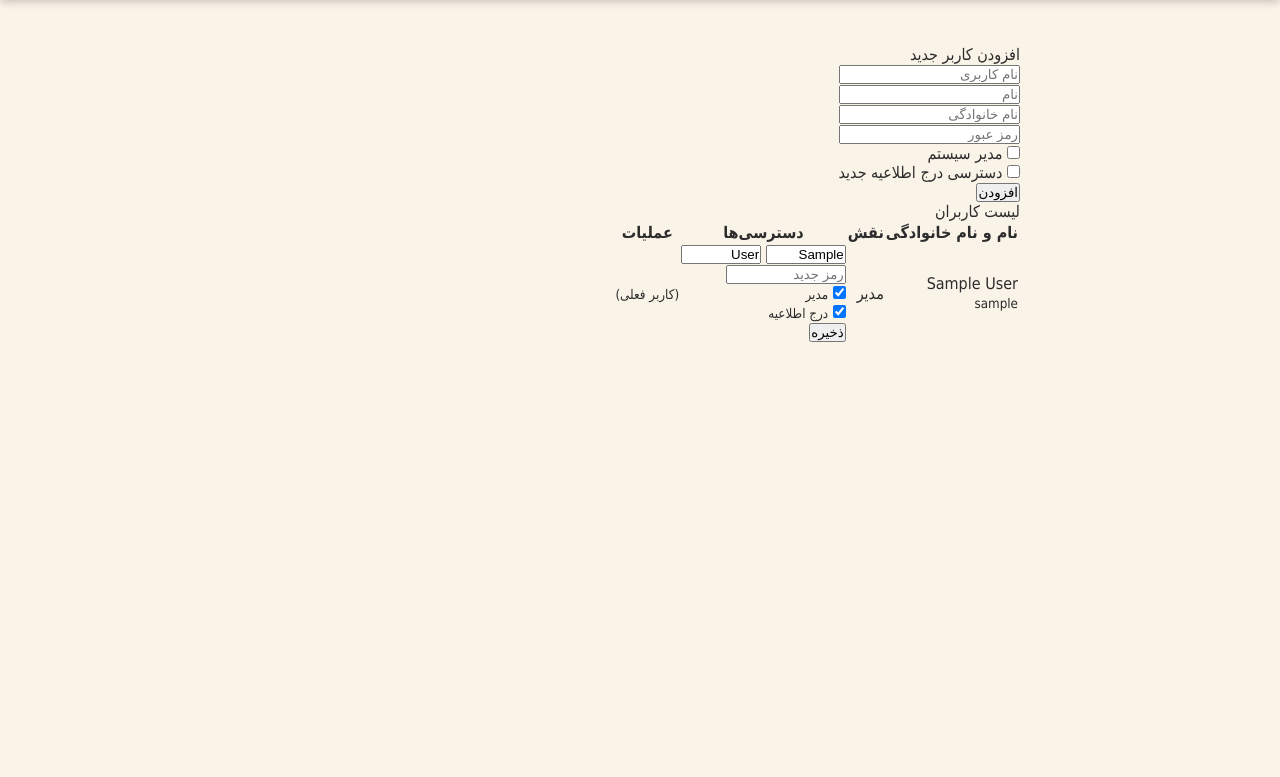
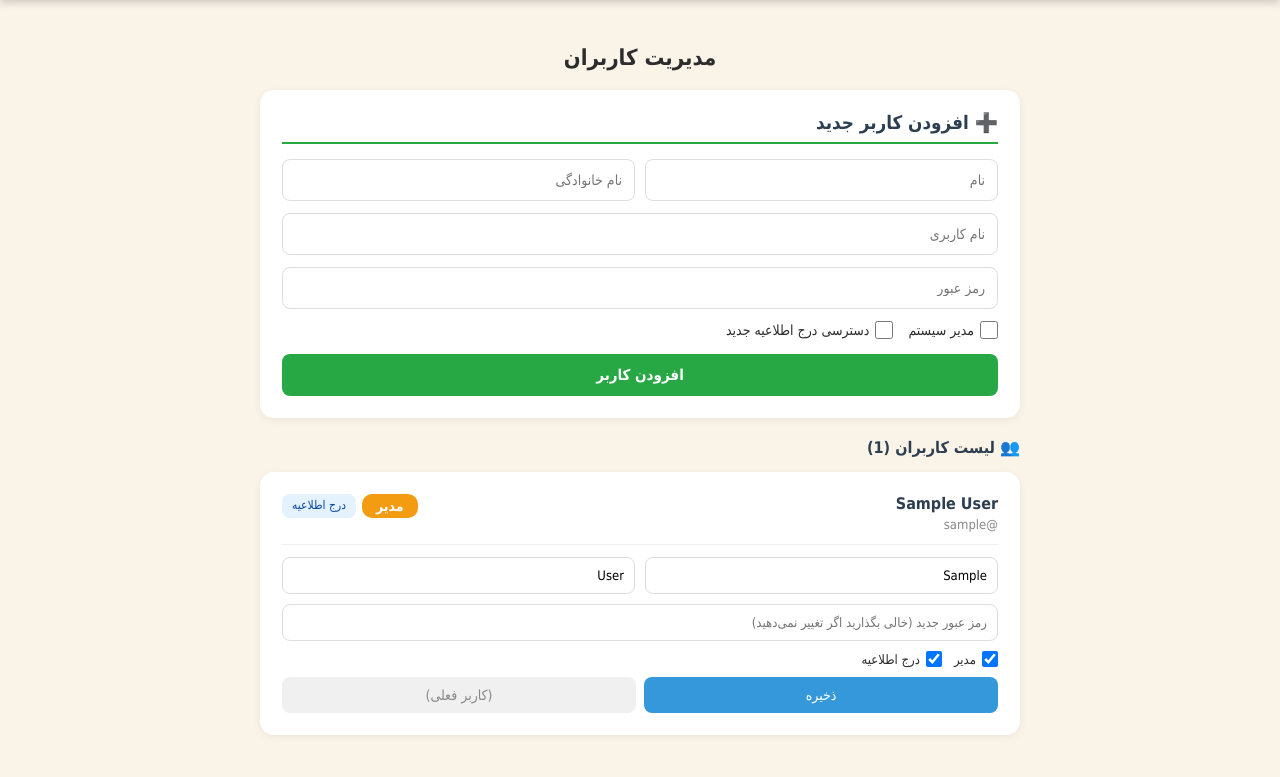
Before and after one commit to irancell939-dotcom/flask-notification-app, a Flask app: page /manage_users in a window 1280 px wide. Shown: the part 74-851 px from the top of the page. Before the commit the page ends 416 px from the top, so only its background shows below. Run offline with Flask 3, Linux system fonts and the light colour scheme; a user stored in the database is signed in; tables that the repository leaves empty hold one stand-in row (values such as "Sample post").

Commit message:
Update manage_users.html

```diff
--- a/templates/manage_users.html
+++ b/templates/manage_users.html
@@ -1,113 +1,124 @@
 {% extends "base.html" %}
-
 {% block title %}مدیریت کاربران{% endblock %}
 
 {% block content %}
-<div class="row">
-    <div class="col-md-4 mb-4">
-        <div class="card shadow-sm">
-            <div class="card-header bg-primary text-white">افزودن کاربر جدید</div>
-            <div class="card-body">
-                <form method="POST">
+<h1 class="page-title">مدیریت کاربران</h1>
+
+<!-- فرم افزودن کاربر جدید -->
+<div class="notification-card" style="margin-bottom: 20px;">
+    <h3 style="margin-bottom: 15px; color: #2c3e50; border-bottom: 2px solid #28a745; padding-bottom: 8px;">
+        ➕ افزودن کاربر جدید
+    </h3>
+    <form method="POST" action="{{ url_for('manage_users') }}">
         <input type="hidden" name="action" value="add">
-                    <div class="mb-2">
-                        <input type="text" name="username" class="form-control" placeholder="نام کاربری" required>
+
+        <div style="display: grid; grid-template-columns: 1fr 1fr; gap: 10px; margin-bottom: 12px;">
+            <input type="text" name="first_name" placeholder="نام" required
+                   style="padding: 12px; border: 1px solid #ddd; border-radius: 8px; font-size: 14px; font-family: Tahoma;">
+            <input type="text" name="last_name" placeholder="نام خانوادگی" required
+                   style="padding: 12px; border: 1px solid #ddd; border-radius: 8px; font-size: 14px; font-family: Tahoma;">
         </div>
-                    <div class="mb-2">
-                        <input type="text" name="first_name" class="form-control" placeholder="نام" required>
+
+        <input type="text" name="username" placeholder="نام کاربری" required
+               style="width: 100%; padding: 12px; border: 1px solid #ddd; border-radius: 8px; font-size: 14px; font-family: Tahoma; margin-bottom: 12px;">
+
+        <input type="password" name="password" placeholder="رمز عبور" required
+               style="width: 100%; padding: 12px; border: 1px solid #ddd; border-radius: 8px; font-size: 14px; font-family: Tahoma; margin-bottom: 12px;">
+
+        <div style="display: flex; gap: 15px; margin-bottom: 15px; flex-wrap: wrap;">
+            <label style="display: flex; align-items: center; gap: 6px; cursor: pointer; font-size: 14px;">
+                <input type="checkbox" name="is_admin" style="width: 18px; height: 18px;">
+                مدیر سیستم
+            </label>
+            <label style="display: flex; align-items: center; gap: 6px; cursor: pointer; font-size: 14px;">
+                <input type="checkbox" name="can_add_notification" style="width: 18px; height: 18px;">
+                دسترسی درج اطلاعیه جدید
+            </label>
         </div>
-                    <div class="mb-2">
-                        <input type="text" name="last_name" class="form-control" placeholder="نام خانوادگی" required>
-                    </div>
-                    <div class="mb-2">
-                        <input type="password" name="password" class="form-control" placeholder="رمز عبور" required>
-                    </div>
-                    <div class="form-check mb-2">
-                        <input class="form-check-input" type="checkbox" name="is_admin" id="is_admin">
-                        <label class="form-check-label" for="is_admin">مدیر سیستم</label>
-                    </div>
-                    <div class="form-check mb-3">
-                        <input class="form-check-input" type="checkbox" name="can_add_notification" id="can_add">
-                        <label class="form-check-label" for="can_add">دسترسی درج اطلاعیه جدید</label>
-                    </div>
-                    <button type="submit" class="btn btn-success w-100">افزودن</button>
+
+        <button type="submit"
+                style="width: 100%; background: #28a745; color: white; padding: 12px; border: none; border-radius: 8px; font-size: 15px; font-weight: bold; cursor: pointer; font-family: Tahoma;">
+            افزودن کاربر
+        </button>
     </form>
 </div>
+
+<!-- لیست کاربران -->
+<h3 style="margin-bottom: 15px; color: #2c3e50; font-size: 16px;">
+    👥 لیست کاربران ({{ users|length }})
+</h3>
+
+{% for user in users %}
+    <div class="notification-card" style="margin-bottom: 12px;">
+        <div style="display: flex; justify-content: space-between; align-items: flex-start; flex-wrap: wrap; gap: 10px; margin-bottom: 10px;">
+            <div style="flex: 1; min-width: 200px;">
+                <div style="font-weight: bold; font-size: 16px; color: #2c3e50; margin-bottom: 4px;">
+                    {{ user.first_name or '-' }} {{ user.last_name or '' }}
+                </div>
+                <div style="font-size: 13px; color: #888;">
+                    @{{ user.username }}
+                </div>
+            </div>
+            <div style="display: flex; gap: 6px; flex-wrap: wrap;">
+                {% if user.is_admin %}
+                    <span class="badge-important" style="background: #f39c12;">مدیر</span>
+                {% else %}
+                    <span style="background: #3498db; color: white; padding: 4px 12px; border-radius: 10px; font-size: 12px; font-weight: bold;">کاربر</span>
+                {% endif %}
+
+                {% if user.can_add_notification %}
+                    <span style="background: #e3f2fd; color: #0d47a1; padding: 4px 10px; border-radius: 8px; font-size: 12px;">
+                        درج اطلاعیه
+                    </span>
+                {% endif %}
             </div>
         </div>
 
-    <div class="col-md-8">
-        <div class="card shadow-sm">
-            <div class="card-header">لیست کاربران</div>
-            <div class="card-body">
-                <table class="table table-hover">
-                    <thead>
-                        <tr>
-                            <th>نام و نام خانوادگی</th>
-                            <th>نقش</th>
-                            <th>دسترسی‌ها</th>
-                            <th>عملیات</th>
-                        </tr>
-                    </thead>
-                    <tbody>
-                        {% for user in users %}
-                        <tr>
-                            <td>
-                                {{ user.first_name or '-' }} {{ user.last_name or '' }}
-                                <br><small class="text-muted">{{ user.username }}</small>
-                            </td>
-                            <td>
-                                {% if user.is_admin %}
-                                <span class="badge bg-warning text-dark">مدیر</span>
-                                {% else %}
-                                <span class="badge bg-secondary">کاربر</span>
-                                {% endif %}
-                            </td>
-                            <td>
-                                <form method="POST" class="d-inline">
+        <!-- فرم ویرایش -->
+        <form method="POST" action="{{ url_for('manage_users') }}" style="margin-top: 12px; padding-top: 12px; border-top: 1px solid #f0f0f0;">
             <input type="hidden" name="action" value="update">
             <input type="hidden" name="user_id" value="{{ user.id }}">
-                                    <div class="mb-1">
-                                        <input type="text" name="first_name" value="{{ user.first_name or '' }}"
-                                               class="form-control form-control-sm d-inline-block" style="width: 80px;" placeholder="نام">
-                                        <input type="text" name="last_name" value="{{ user.last_name or '' }}"
-                                               class="form-control form-control-sm d-inline-block" style="width: 80px;" placeholder="نام خانوادگی">
+
+            <div style="display: grid; grid-template-columns: 1fr 1fr; gap: 10px; margin-bottom: 10px;">
+                <input type="text" name="first_name" value="{{ user.first_name or '' }}" placeholder="نام"
+                       style="padding: 10px; border: 1px solid #ddd; border-radius: 8px; font-size: 13px; font-family: Tahoma;">
+                <input type="text" name="last_name" value="{{ user.last_name or '' }}" placeholder="نام خانوادگی"
+                       style="padding: 10px; border: 1px solid #ddd; border-radius: 8px; font-size: 13px; font-family: Tahoma;">
             </div>
-                                    <div class="mb-1">
-                                        <input type="password" name="new_password"
-                                               class="form-control form-control-sm d-inline-block" style="width: 120px;" placeholder="رمز جدید">
+
+            <input type="password" name="new_password" placeholder="رمز عبور جدید (خالی بگذارید اگر تغییر نمی‌دهید)"
+                   style="width: 100%; padding: 10px; border: 1px solid #ddd; border-radius: 8px; font-size: 13px; font-family: Tahoma; margin-bottom: 10px;">
+
+            <div style="display: flex; gap: 12px; margin-bottom: 10px; flex-wrap: wrap;">
+                <label style="display: flex; align-items: center; gap: 6px; cursor: pointer; font-size: 13px;">
+                    <input type="checkbox" name="is_admin" {{ 'checked' if user.is_admin }} style="width: 16px; height: 16px;">
+                    مدیر
+                </label>
+                <label style="display: flex; align-items: center; gap: 6px; cursor: pointer; font-size: 13px;">
+                    <input type="checkbox" name="can_add_notification" {{ 'checked' if user.can_add_notification }} style="width: 16px; height: 16px;">
+                    درج اطلاعیه
+                </label>
             </div>
-                                    <div class="form-check form-check-inline">
-                                        <input class="form-check-input" type="checkbox" name="is_admin"
-                                               {% if user.is_admin %}checked{% endif %}>
-                                        <small>مدیر</small>
+
+            <div style="display: flex; gap: 8px; flex-wrap: wrap;">
+                <button type="submit"
+                        style="flex: 1; min-width: 100px; background: #3498db; color: white; padding: 10px; border: none; border-radius: 8px; font-size: 14px; cursor: pointer; font-family: Tahoma;">
+                    ذخیره
+                </button>
+
+                {% if user.id != current_user.id %}
+                    <button type="submit" name="action" value="delete"
+                            style="flex: 1; min-width: 100px; background: #e74c3c; color: white; padding: 10px; border: none; border-radius: 8px; font-size: 14px; cursor: pointer; font-family: Tahoma;"
+                            onclick="return confirm('آیا از حذف این کاربر مطمئن هستید؟')">
+                        حذف
+                    </button>
+                {% else %}
+                    <span style="flex: 1; min-width: 100px; background: #f0f0f0; color: #888; padding: 10px; border-radius: 8px; font-size: 14px; text-align: center; display: block;">
+                        (کاربر فعلی)
+                    </span>
+                {% endif %}
             </div>
-                                    <div class="form-check form-check-inline">
-                                        <input class="form-check-input" type="checkbox" name="can_add_notification"
-                                               {% if user.can_add_notification %}checked{% endif %}>
-                                        <small>درج اطلاعیه</small>
+        </form>
     </div>
-                                    <button type="submit" class="btn btn-sm btn-outline-primary mt-1">ذخیره</button>
-                                </form>
-                            </td>
-                            <td>
-                                {% if user.id != current_user.id %}
-                                <form method="POST" class="d-inline">
-                                    <input type="hidden" name="action" value="delete">
-                                    <input type="hidden" name="user_id" value="{{ user.id }}">
-                                    <button type="submit" class="btn btn-sm btn-danger"
-                                            onclick="return confirm('آیا از حذف این کاربر اطمینان دارید؟')">حذف</button>
-                                </form>
-                                {% else %}
-                                <small class="text-muted">(کاربر فعلی)</small>
-                                {% endif %}
-                            </td>
-                        </tr>
 {% endfor %}
-                    </tbody>
-                </table>
-            </div>
-        </div>
-    </div>
-</div>
 {% endblock %}
```
Lines whose indentation alone changed are shown as unchanged.
